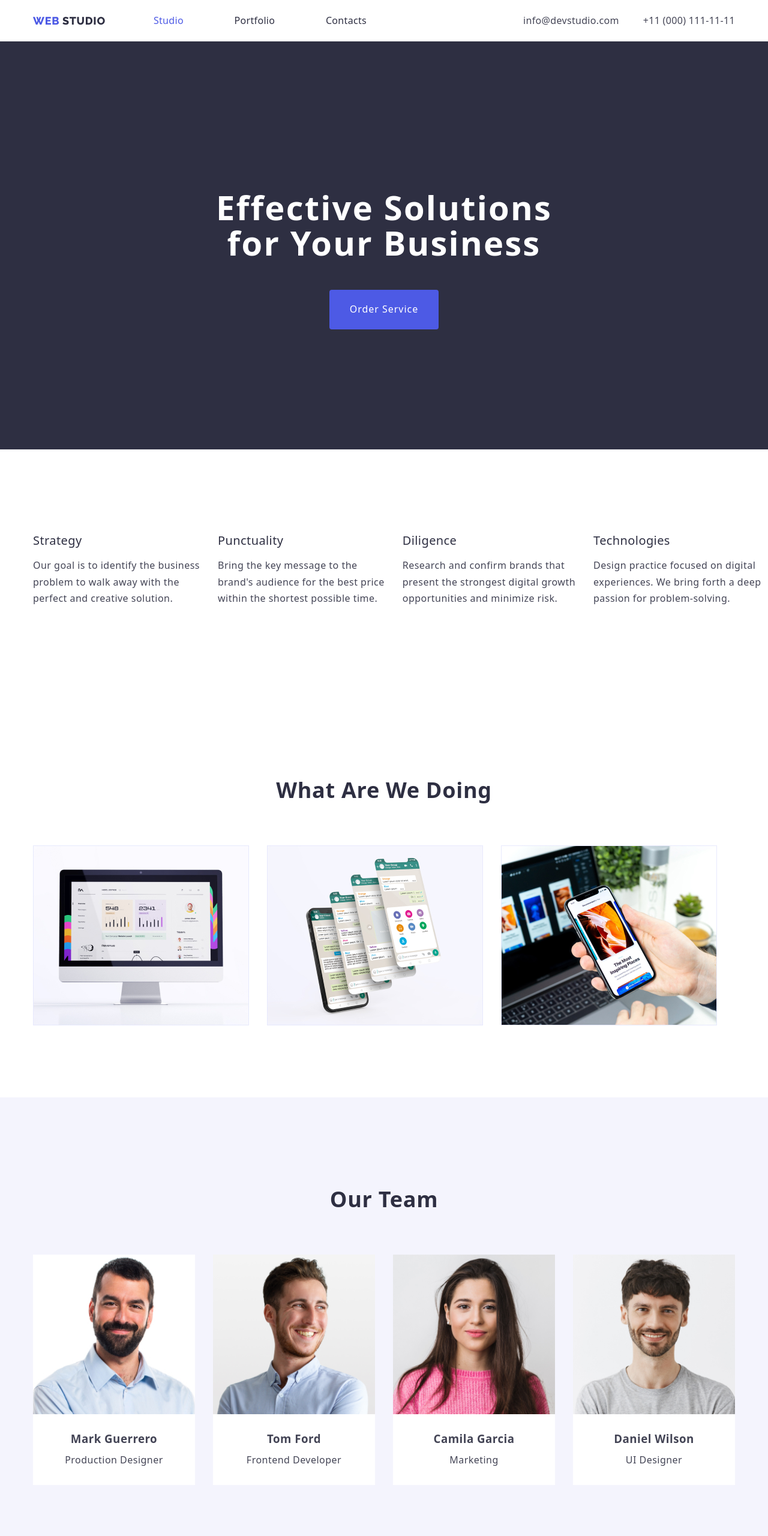
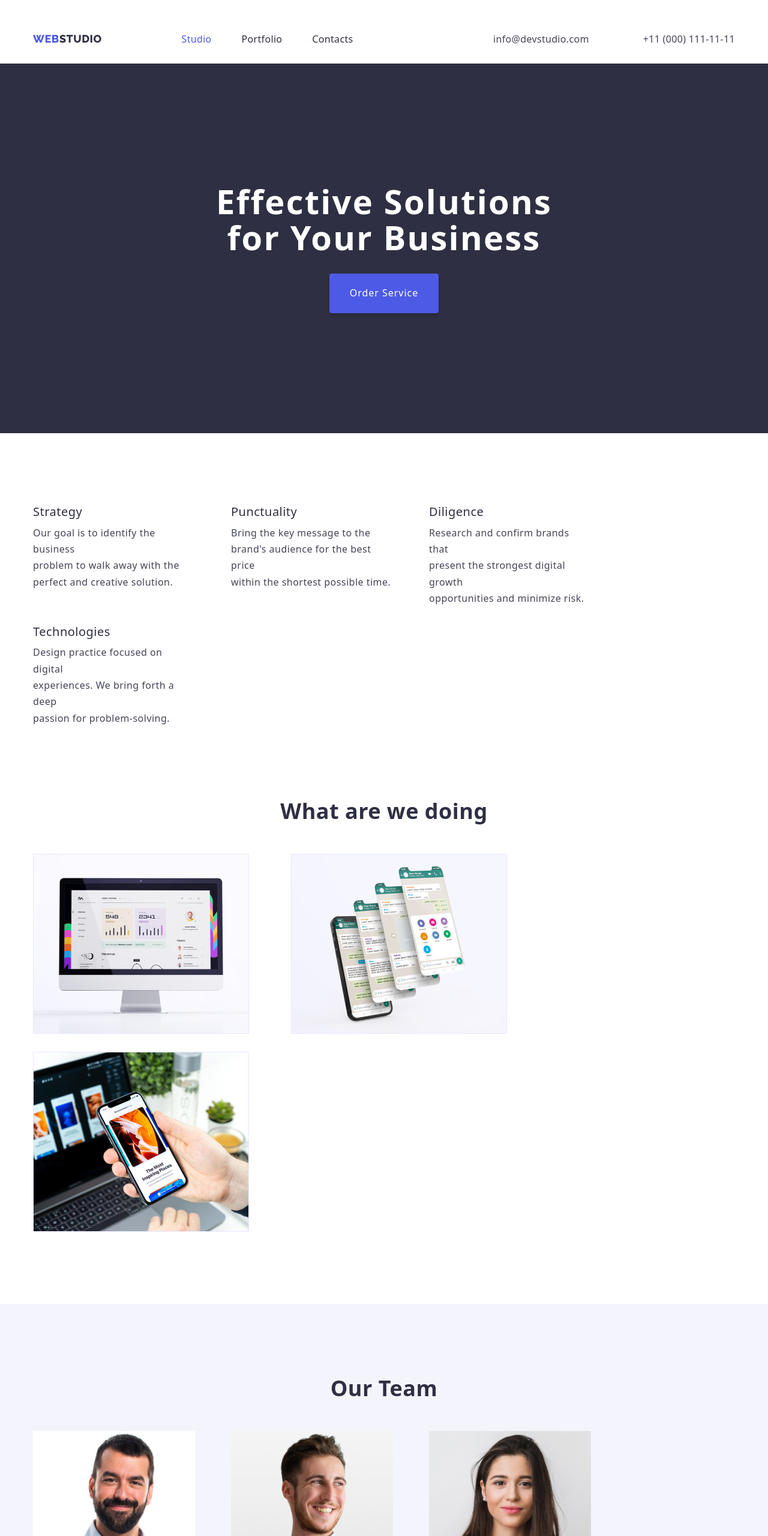
Before and after one commit to jojo0426/goit-markup-hw-03, a plain HTML site: page index.html in a window 1280 px wide. Shown: the top 2560 px of the page at 60% size. Drawn offline with nearby package versions, Linux system fonts and the light colour scheme.

Commit message:
update comment hw3

```diff
--- a/css/style.css
+++ b/css/style.css
@@ -11,13 +11,33 @@
 }
 
 /* --------css margin reset--- */
-html,
-body {
+h1,
+h2,
+h3,
+h4,
+h5,
+h6,
+p {
   margin: 0;
-  padding: 0;
 }
 
-ul {
+html {
+  box-sizing: border-box;
+}
+
+*,
+*::before,
+*::after {
+  box-sizing: inherit;
+}
+
+img {
+  display: block;
+  max-width: 100%;
+  height: auto;
+}
+
+.list {
   list-style: none;
   padding: 0;
   margin: 0;
@@ -29,31 +49,39 @@ body {
   font-size: 16px;
   letter-spacing: 0.03em;
   color: var(--slate);
+  background-color: var(--white);
 }
 
-a {
+.link {
+  text-decoration: none;
+  color: inherit;
+}
+
+.logo-link {
   text-decoration: none;
 }
 
 .container {
   width: 1200px;
-  padding-top: 0;
-  padding-bottom: 0;
-  padding-left: 15px;
-  padding-right: 15px;
+  padding: 0 15px;
   margin: 0 auto;
 }
 
-.image {
-  display: block;
-  height: auto;
+.menu,
+.navigation,
+.nav-menu,
+.contacts-menu {
+  display: flex;
+  align-items: center;
 }
 
 /* ---this is the header----- */
 .page-header {
-  display: flex;
-  margin-bottom: 24px;
+  /* display: flex;
+  margin-bottom: 24px; */
+  border-bottom: 1px solid var(--cornflower);
 }
+
 .navigation .item,
 .contacts-menu .item {
   display: inline;
@@ -83,27 +111,43 @@ a {
   line-height: 1.14;
   letter-spacing: 0.02em;
   text-decoration: none;
+  font-size: 16px;
+  display: block;
+  padding-top: 32px;
+  padding-bottom: 31px;
 }
 
 .nav-menu .page {
   color: var(--navy-blue-color);
-  padding: 40px;
+}
+
+.nav-menu {
+  margin-left: 93px;
+}
+
+.nav-menu .item:not(:last-child),
+.contacts-menu .item:not(:last-child) {
+  margin-right: 50px;
 }
 
 .contacts-menu .contact {
   color: var(--slate);
+  font-weight: 400;
 }
 
 .contacts-menu.list {
   margin-left: auto;
 }
 
-.logo-link span {
+.logo-link > span {
   font-size: 18px;
+  line-height: 1.2;
+}
+
+.logo-link {
   font-family: "Raleway", sans-serif;
-  line-height: 1.17;
-  letter-spacing: 0.04em;
   font-weight: 800;
+  font-size: 0;
 }
 
 .studio {
@@ -112,8 +156,6 @@ a {
 
 .navigation,
 .contacts-menu {
-  display: flex;
-  align-items: center;
   justify-content: center;
   gap: 40px;
   flex-shrink: 0;
@@ -130,9 +172,7 @@ a {
 
 /* ---this is for the hero section--- */
 .hero {
-  color: var(--white, #fff);
   text-align: center;
-  display: block;
   padding: 200px 0;
   background: var(--navy-blue-color);
 }
@@ -142,23 +182,19 @@ a {
   font-weight: 700;
   line-height: 1.07;
   letter-spacing: 0.04em;
-  margin-left: auto;
-  margin-right: auto;
-  margin-bottom: 48px;
+  color: var(--white);
+  margin-bottom: 30px;
 }
 
 .button {
-  display: block;
-  margin: auto;
   border-color: transparent;
   font-family: inherit;
   border-radius: 4px;
   font-size: 16px;
   font-weight: 500;
-  line-height: 1.5;
   letter-spacing: 0.03em;
   cursor: pointer;
-  padding: 16px 32px;
+  /* padding: 16px 32px; */
 }
 
 .button.primary {
@@ -166,11 +202,15 @@ a {
   background-color: var(--iris-color);
   line-height: 1.87;
   letter-spacing: 0.06em;
+  padding: 16px 32px;
+  box-shadow: 0px 4px 4px rgba(0, 0, 0, 0.15);
 }
 
 .button.primary:hover,
 .button.primary:focus {
   background-color: var(--ocean);
+  box-shadow: 0px 3px 1px rgba(0, 0, 0, 0.1), 0px, 1px, 2px rgba(0, 0, 0.08),
+    0px 2px 2px rgba(0, 0, 0, 0.12);
 }
 
 /* ---this is for the section 1 --- */
@@ -179,18 +219,28 @@ a {
   padding-bottom: 120px;
 }
 
+.section.no-top-padding {
+  padding-top: 0;
+}
+
 .benefits.list {
   display: flex;
+  flex-wrap: wrap;
+  margin-left: -30px;
+  margin-top: -30px;
+}
+
+.benefits .item {
+  flex-basis: calc(100% / 4 - 30px);
+  margin-left: 30px;
+  margin-top: 30px;
 }
 
 .benefits .title {
   color: var(--navy-blue-color);
   font-size: 20px;
   font-weight: 500;
-  font-style: normal;
-  line-height: 24px;
-  letter-spacing: 0.4px;
-  width: 264px;
+  line-height: 1.14;
   margin-bottom: 10px;
 }
 
@@ -199,7 +249,6 @@ a {
   font-size: 16px;
   font-weight: 400;
   line-height: 1.71;
-  white-space: nowrap;
 }
 
 .section .item:not(:last-child) {
@@ -209,27 +258,47 @@ a {
 /* ---this is for sectioon 2 --- */
 .what-we-do.list {
   display: flex;
+  flex-wrap: wrap;
+  margin-left: -30px;
+  margin-top: -30px;
+}
+
+.what-we-do .item {
+  flex-basis: calc(100% / 3 - 30px);
+  margin-left: 30px;
+  margin-top: 30px;
 }
 
 .section-title {
-  margin-bottom: 72px;
+  margin-bottom: 50px;
   color: var(--navy-blue-color);
   text-align: center;
   font-size: 36px;
-  font-style: normal;
   font-weight: 700;
-  line-height: 40px;
-  letter-spacing: 0.72px;
-  text-transform: capitalize;
+  line-height: 1.17;
 }
 
 /* ---this is for section 3 --- */
-.section.bg-team {
+/* .section.bg-team {
   text-align: center;
+} */
+
+.team {
+  display: flex;
+  flex-wrap: wrap;
+  margin-top: -30px;
+  margin-left: -30px;
 }
 
 .team .item {
   background-color: var(--white);
+  flex-basis: calc(100% / 4 - 30px);
+  margin-left: 30px;
+  margin-top: 30px;
+  padding-bottom: 30px;
+  border-radius: 0px 0px 4px 4px;
+  box-shadow: 0px 3px 1px rgba(0, 0, 0, 0.1), 0px, 1px, 2px rgba(0, 0, 0.08),
+    0px 2px 2px rgba(0, 0, 0, 0.12);
 }
 
 .section.bg-team {
@@ -240,26 +309,44 @@ a {
   display: flex;
 }
 
-.name.position {
+.team .name,
+.team .position {
+  line-height: 1.19;
+  text-align: center;
+}
+
+/* .name .position {
   padding: 0px;
   color: var(--navy-blue-color);
-}
-.name {
-  margin-top: 30px;
-  margin-bottom: 8px;
+} */
+.team .name {
+  /* margin-top: 30px;
+  margin-bottom: 8px; */
+  color: var(--navy-blue-color);
+  font-size: 20px;
+  font-weight: 500;
+  padding-top: 30px;
+  padding-bottom: 10px;
 }
 
-.position {
-  margin-bottom: 32px;
+.team .position {
+  /* margin-bottom: 32px; */
   color: var(--slate);
+  font-size: 16px;
+  font-weight: 400;
 }
 
 /* ---this is for footer--- */
+.bg-footer {
+  background-color: var(--navy-blue-color);
+}
+
 .page-footer {
   padding: 60px 0;
-  height: 1.187;
-  flex-shrink: 0;
-  background-color: var(--navy-blue-color);
+}
+
+.logo-link.footer {
+  margin-bottom: 20px;
 }
 
 .footer-description {
@@ -268,8 +355,7 @@ a {
   font-size: 16px;
   font-style: normal;
   font-weight: 400;
-  line-height: 24px;
-  letter-spacing: 0.32px;
+  line-height: 1.5;
 }
 
 .studio-footer {
@@ -278,21 +364,24 @@ a {
 
 /* ---this is for portfolio--- */
 .projects {
-  height: 2076px;
-  background: var(--white);
+  display: flex;
+  flex-wrap: wrap;
+  margin-left: -30px;
+  margin-top: -30px;
+}
+
+.project-card {
+  flex-basis: calc(100% / 3 - 30px);
+  margin-left: 30px;
+  margin-top: 30px;
 }
 
 .button.filter {
   padding: 6px 22px;
-  text-align: center;
   font-weight: 500;
   font-size: 16px;
   line-height: 1.625;
   letter-spacing: 0.03em;
-  margin-top: 96px;
-  margin-bottom: 72px;
-  border-radius: 4px;
-  border: 1px solid var(--cornflower);
   background: var(--cloud);
   color: var(--iris-color);
 }
@@ -303,8 +392,8 @@ a {
   justify-content: center;
 }
 
-.space:not(:last-child) {
-  margin-right: 8px;
+.filters .space + .space {
+  margin-left: 8px;
 }
 
 .button.filter:hover,
@@ -312,6 +401,8 @@ a {
 .button.filter.current {
   background-color: var(--ocean);
   color: var(--cloud);
+  box-shadow: 0px 3px 1px rgba(0, 0, 0, 0.1), 0px, 1px, 2px rgba(0, 0, 0.08),
+    0px 2px 2px rgba(0, 0, 0, 0.12);
 }
 
 .project .name {
@@ -319,17 +410,15 @@ a {
   font-weight: 500;
   letter-spacing: 0.04em;
   color: var(--navy-blue-color);
-  padding-left: 16px;
-  margin-top: 0px;
-  padding-top: 32px;
+  margin-bottom: 4px;
+  line-height: 2;
 }
 
 .project .type {
   color: var(--slate);
   font-weight: 400;
-  padding-left: 16px;
-  padding-bottom: 32px;
-  margin-top: 0px;
+  font-size: 16px;
+  line-height: 1.87;
 }
 
 .projects.list {
@@ -347,5 +436,6 @@ a {
 .substrate {
   border: 1px solid var(--cornflower);
   background: var(--white);
-  border-top: transparent;
+  border-top: 0;
+  padding: 20px 24px;
 }
```
